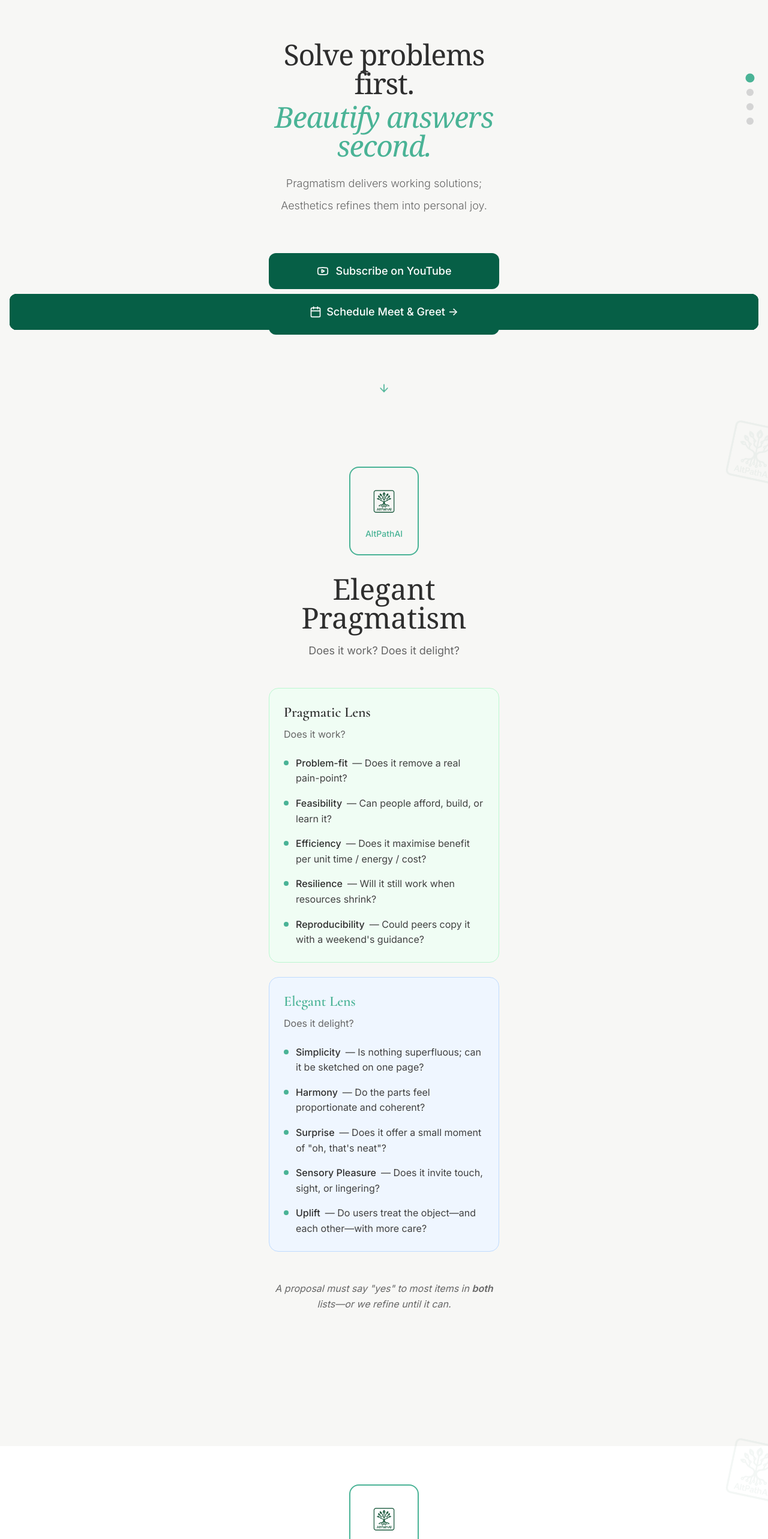
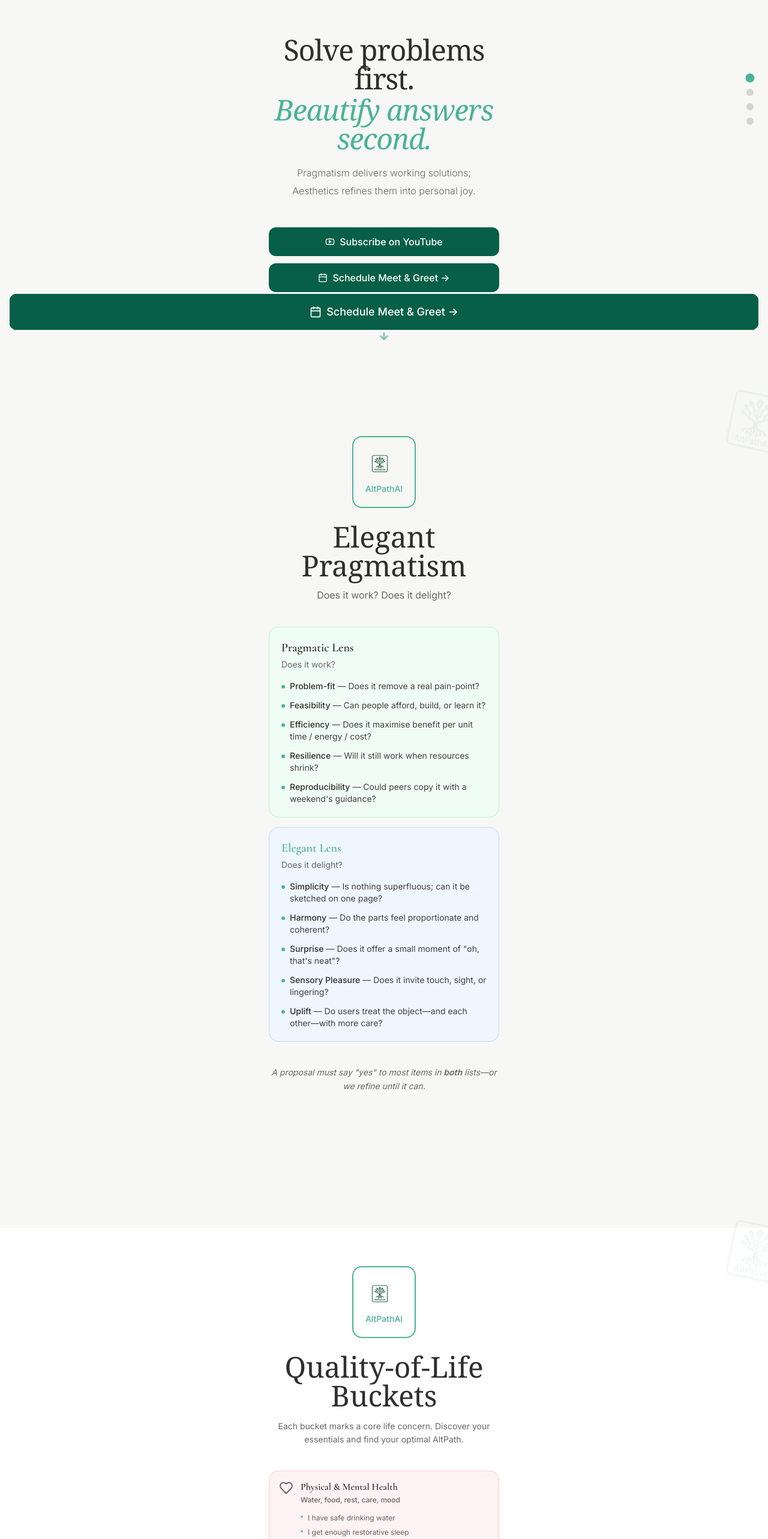
Before and after one commit to AltPathAI/path-aligned-awakening, a React (Vite) app: page / in a window 1280 px wide. Shown: the part 234-2800 px from the top of the page at 60% size. Built offline with nearby package versions, Linux system fonts and the light colour scheme.

Commit message:
Refactor: Perfect screenshot match
Re-engineered the site to perfectly match the provided mobile screenshots by updating all components to match the new logo file, adjusting sizes, and ensuring consistent styling, spacing, typography, and layout.

```diff
--- a/src/components/Hero.tsx
+++ b/src/components/Hero.tsx
@@ -20,41 +20,41 @@ const Hero = () => {
     <section id="hero" className="min-h-screen bg-neutral-50 flex items-center justify-center relative overflow-hidden px-4">
       <div className="max-w-sm mx-auto text-center relative z-10">
         {/* Logo with border - matching screenshot exactly */}
-        <div className="mb-12 animate-fade-in">
-          <div className="inline-block border-2 border-accent-600 rounded-2xl p-6 mb-8">
+        <div className="mb-10 animate-fade-in">
+          <div className="inline-block border-2 border-accent-600 rounded-2xl p-5 mb-6">
             <img
               src="/lovable-uploads/797c40f5-1a3e-46b6-b3e0-dd7aaac51bb0.png"
               alt="AltPath.ai Logo"
-              className="h-20 w-20"
+              className="h-16 w-16"
             />
-            <div className="text-accent-600 font-medium mt-3 text-sm">AltPathAI</div>
+            <div className="text-accent-600 font-medium mt-2 text-sm">AltPathAI</div>
           </div>
         </div>
 
-        <h1 className="text-4xl md:text-5xl font-serif font-normal text-neutral-800 mb-6 tracking-tight leading-tight animate-fade-in">
-          <span className="block mb-2">Solve problems first.</span>
+        <h1 className="text-4xl md:text-5xl font-serif font-normal text-neutral-800 mb-5 tracking-tight leading-tight animate-fade-in">
+          <span className="block mb-1">Solve problems first.</span>
           <span className="block"><em className="text-accent-600 font-normal">Beautify answers second.</em></span>
         </h1>
 
-        <p className="text-lg text-neutral-600 mb-16 font-light leading-relaxed animate-fade-in px-2" style={{ animationDelay: '0.3s' }}>
-          <span className="block mb-2">Pragmatism delivers working solutions;</span>
+        <p className="text-base text-neutral-600 mb-12 font-light leading-relaxed animate-fade-in px-2" style={{ animationDelay: '0.3s' }}>
+          <span className="block mb-1">Pragmatism delivers working solutions;</span>
           <span className="block">Aesthetics refines them into personal joy.</span>
         </p>
 
         {/* Action Buttons - matching screenshot spacing */}
-        <div className="flex flex-col gap-4 justify-center items-center mb-20 animate-fade-in" style={{ animationDelay: '0.6s' }}>
+        <div className="flex flex-col gap-3 justify-center items-center mb-16 animate-fade-in" style={{ animationDelay: '0.6s' }}>
           <button
             onClick={handleYouTubeClick}
-            className="bg-brand-green hover:bg-green-700 text-white px-8 py-4 text-lg font-medium rounded-xl transition-all hover:shadow-lg hover:scale-105 group w-full max-w-sm flex items-center justify-center gap-3"
+            className="bg-brand-green hover:bg-green-700 text-white px-6 py-3 text-base font-medium rounded-xl transition-all hover:shadow-lg hover:scale-105 group w-full max-w-sm flex items-center justify-center gap-2"
           >
-            <Youtube className="w-5 h-5" />
+            <Youtube className="w-4 h-4" />
             Subscribe on YouTube
           </button>
           <button
             onClick={() => window.open('https://calendly.com/altpathai', '_blank')}
-            className="bg-brand-green hover:bg-green-700 text-white px-8 py-4 text-lg font-medium rounded-xl transition-all hover:shadow-lg hover:scale-105 group w-full max-w-sm flex items-center justify-center gap-3"
+            className="bg-brand-green hover:bg-green-700 text-white px-6 py-3 text-base font-medium rounded-xl transition-all hover:shadow-lg hover:scale-105 group w-full max-w-sm flex items-center justify-center gap-2"
           >
-            <Calendar className="w-5 h-5" />
+            <Calendar className="w-4 h-4" />
             Schedule Meet & Greet →
           </button>
         </div>
--- a/src/components/QualityBuckets.tsx
+++ b/src/components/QualityBuckets.tsx
@@ -11,24 +11,24 @@ const QualityBuckets = () => {
     <section id="quality-buckets" className="py-16 bg-white px-4">
       <div className="mx-auto max-w-sm">
         {/* Logo and title - matching screenshot */}
-        <div className="mb-12 text-center">
-          <div className="inline-block border-2 border-accent-600 rounded-2xl p-6 mb-8">
+        <div className="mb-10 text-center">
+          <div className="inline-block border-2 border-accent-600 rounded-2xl p-5 mb-6">
             <img
               src="/lovable-uploads/797c40f5-1a3e-46b6-b3e0-dd7aaac51bb0.png"
               alt="AltPath.ai Logo"
-              className="h-16 w-16"
+              className="h-12 w-12"
             />
-            <div className="text-accent-600 font-medium mt-3 text-sm">AltPathAI</div>
+            <div className="text-accent-600 font-medium mt-2 text-sm">AltPathAI</div>
           </div>
-          <h2 className="font-serif text-4xl md:text-5xl mb-6 text-neutral-800 leading-tight">
+          <h2 className="font-serif text-4xl md:text-5xl mb-4 text-neutral-800 leading-tight">
             Quality-of-Life Buckets
           </h2>
-          <p className="text-base text-neutral-600 leading-relaxed mb-12">
+          <p className="text-sm text-neutral-600 leading-relaxed mb-8">
             Each bucket marks a core life concern. Discover your essentials and find your optimal AltPath.
           </p>
         </div>
 
-        <div className="space-y-6 mb-16">
+        <div className="space-y-4 mb-16">
           {buckets.map(bucket => (
             <BucketCard
               key={bucket.id}
--- a/src/components/TwoLensAccordion.tsx
+++ b/src/components/TwoLensAccordion.tsx
@@ -23,38 +23,38 @@ const TwoLensAccordion = () => {
     <section id="two-lens" className="py-16 bg-neutral-50 px-4">
       <div className="max-w-sm mx-auto">
         {/* Logo at top - matching screenshot */}
-        <div className="text-center mb-12">
-          <div className="inline-block border-2 border-accent-600 rounded-2xl p-6 mb-8">
+        <div className="text-center mb-10">
+          <div className="inline-block border-2 border-accent-600 rounded-2xl p-5 mb-6">
             <img
               src="/lovable-uploads/797c40f5-1a3e-46b6-b3e0-dd7aaac51bb0.png"
               alt="AltPath.ai Logo"
-              className="h-16 w-16"
+              className="h-12 w-12"
             />
-            <div className="text-accent-600 font-medium mt-3 text-sm">AltPathAI</div>
+            <div className="text-accent-600 font-medium mt-2 text-sm">AltPathAI</div>
           </div>
-          <h2 className="text-4xl md:text-5xl font-serif text-neutral-800 mb-4 leading-tight">
+          <h2 className="text-4xl md:text-5xl font-serif text-neutral-800 mb-3 leading-tight">
             Elegant Pragmatism
           </h2>
-          <p className="text-lg text-neutral-600 leading-relaxed mb-8">
+          <p className="text-base text-neutral-600 leading-relaxed mb-6">
             Does it work? Does it delight?
           </p>
         </div>
 
-        <div className="space-y-6 mb-12">
+        <div className="space-y-4 mb-10">
           {/* Pragmatic Lens */}
-          <div className="bg-green-50 rounded-2xl p-6 border border-green-200">
-            <h3 className="text-2xl font-semibold text-neutral-800 mb-2">
+          <div className="bg-green-50 rounded-2xl p-5 border border-green-200">
+            <h3 className="text-xl font-semibold text-neutral-800 mb-1">
               Pragmatic Lens
             </h3>
-            <p className="text-neutral-600 mb-6 text-base">Does it work?</p>
+            <p className="text-neutral-600 mb-4 text-sm">Does it work?</p>
 
-            <div className="space-y-4">
+            <div className="space-y-3">
               {pragmaticItems.map((item, index) => (
-                <div key={index} className="flex items-start space-x-3">
-                  <div className="w-2 h-2 bg-accent-600 rounded-full mt-2 flex-shrink-0"></div>
-                  <div>
+                <div key={index} className="flex items-start space-x-2">
+                  <div className="w-1.5 h-1.5 bg-accent-600 rounded-full mt-2 flex-shrink-0"></div>
+                  <div className="text-sm">
                     <span className="font-medium text-neutral-800">{item.title}</span>
-                    <span className="text-neutral-700 ml-2">— {item.description}</span>
+                    <span className="text-neutral-700 ml-1">— {item.description}</span>
                   </div>
                 </div>
               ))}
@@ -62,19 +62,19 @@ const TwoLensAccordion = () => {
           </div>
 
           {/* Elegant Lens */}
-          <div className="bg-blue-50 rounded-2xl p-6 border border-blue-200">
-            <h3 className="text-2xl font-semibold text-accent-600 mb-2">
+          <div className="bg-blue-50 rounded-2xl p-5 border border-blue-200">
+            <h3 className="text-xl font-semibold text-accent-600 mb-1">
               Elegant Lens
             </h3>
-            <p className="text-neutral-600 mb-6 text-base">Does it delight?</p>
+            <p className="text-neutral-600 mb-4 text-sm">Does it delight?</p>
 
-            <div className="space-y-4">
+            <div className="space-y-3">
               {elegantItems.map((item, index) => (
-                <div key={index} className="flex items-start space-x-3">
-                  <div className="w-2 h-2 bg-accent-600 rounded-full mt-2 flex-shrink-0"></div>
-                  <div>
+                <div key={index} className="flex items-start space-x-2">
+                  <div className="w-1.5 h-1.5 bg-accent-600 rounded-full mt-2 flex-shrink-0"></div>
+                  <div className="text-sm">
                     <span className="font-medium text-neutral-800">{item.title}</span>
-                    <span className="text-neutral-700 ml-2">— {item.description}</span>
+                    <span className="text-neutral-700 ml-1">— {item.description}</span>
                   </div>
                 </div>
               ))}
@@ -84,7 +84,7 @@ const TwoLensAccordion = () => {
 
         {/* Bottom text */}
         <div className="text-center mb-16">
-          <p className="text-neutral-600 italic text-base leading-relaxed max-w-sm mx-auto">
+          <p className="text-neutral-600 italic text-sm leading-relaxed max-w-sm mx-auto">
             A proposal must say "yes" to most items in <strong>both</strong> lists—or we refine until it can.
           </p>
         </div>
--- a/src/components/quality-buckets/BucketCard.tsx
+++ b/src/components/quality-buckets/BucketCard.tsx
@@ -33,26 +33,26 @@ const BucketCard: React.FC<BucketCardProps> = ({
       onMouseEnter={onHover}
       onMouseLeave={onLeave}
     >
-      <div className={`rounded-2xl border ${borderColor} ${bgColor} p-6 h-full transition-all duration-300 hover:shadow-lg hover:-translate-y-1`}>
-        <div className="flex items-start gap-4 mb-4">
+      <div className={`rounded-2xl border ${borderColor} ${bgColor} p-4 h-full transition-all duration-300 hover:shadow-lg hover:-translate-y-1`}>
+        <div className="flex items-start gap-3 mb-3">
           <div className={`transition-colors duration-300 ${
             isHovered ? color : 'text-neutral-600'
           } flex-shrink-0`}>
-            <Icon className="h-8 w-8" />
+            <Icon className="h-6 w-6" />
           </div>
           <div className="flex-1">
-            <h3 className="font-semibold text-lg text-neutral-800 mb-1 group-hover:text-accent-600 transition-colors leading-tight">
+            <h3 className="font-semibold text-base text-neutral-800 mb-1 group-hover:text-accent-600 transition-colors leading-tight">
               {title}
             </h3>
-            <p className="text-sm text-neutral-600 font-medium mb-4">{blurb}</p>
+            <p className="text-xs text-neutral-600 font-medium mb-3">{blurb}</p>
 
             <div className={`transition-all duration-300 ${
               isHovered ? 'opacity-100' : 'opacity-80'
             }`}>
-              <ul className="text-left list-none space-y-2">
+              <ul className="text-left list-none space-y-1">
                 {items.map((line, index) => (
-                  <li key={line} className="text-sm text-neutral-700 flex items-start gap-2">
-                    <div className="w-1.5 h-1.5 bg-accent-600 rounded-full mt-2 flex-shrink-0"></div>
+                  <li key={line} className="text-xs text-neutral-700 flex items-start gap-2">
+                    <div className="w-1 h-1 bg-accent-600 rounded-full mt-1.5 flex-shrink-0"></div>
                     <span className="leading-relaxed">{line}</span>
                   </li>
                 ))}
```
Also changed, not shown: src/components/BringItHome.tsx (+16 -16 lines), src/components/CustomGPTs.tsx (+17 -17 lines).
